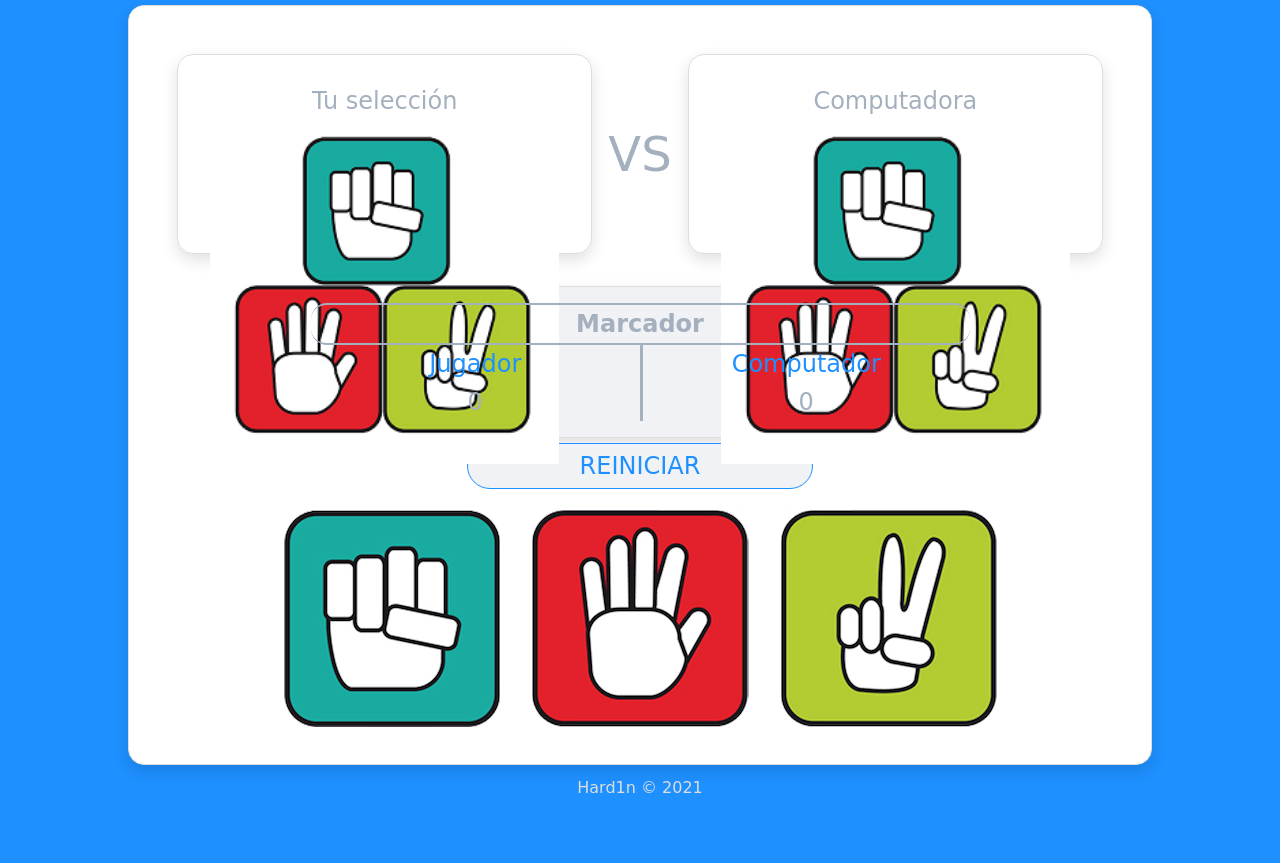
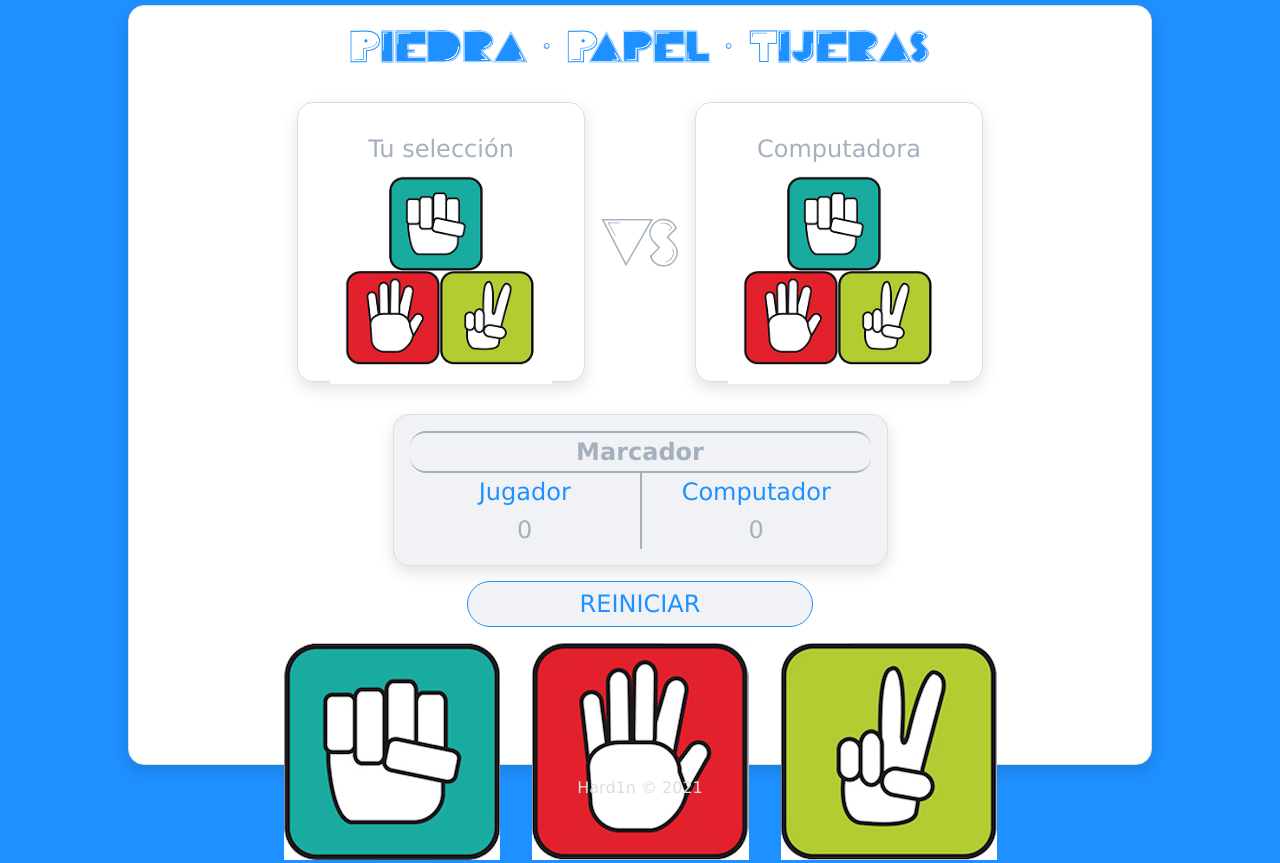
Before and after one commit to hard1n/Rock-Paper-Scissors, a plain HTML site: page index.html in a window 1280 px wide. Before the commit the page ends 805 px from the top, so only its background shows below. Drawn offline with Linux system fonts and the light colour scheme.

Commit message:
Added header, added media queries, added fonts, responsive mobile first

```diff
--- a/index.html
+++ b/index.html
@@ -9,6 +9,7 @@
 </head>
 <body>
     <main class="container">
+        <header><span class="header">Piedra - Papel - Tijeras</span></header>
         <section class="battlefield">
             <aside class="aside-player aside">
                 <figure>
--- a/style.css
+++ b/style.css
@@ -4,16 +4,34 @@
     box-sizing: border-box;
 }
 
+@font-face {
+    font-family: PacFont;
+    src: url(fonts/PacFont.ttf);
+}
+
 body {
-    background-color: #1e90ff;
-    font-family: cursive;
+    /* background-color: #1e90ff; */
+    font-family: Verdana, Geneva, Tahoma, sans-serif;
+    /* border: 1px solid rgb(221, 221, 221); */
+
 }
 
 .container {
-    border: 1px solid rgb(221, 221, 221);
-    box-shadow: rgb(0 0 0 / 12%) 0px 6px 16px;
+    width: 100%;
+    height: inherit;
     background-color: #ffffff;
-    width: 100%;
+    /* margin-top: 3rem; */
+    padding-top: 0 1rem 1rem;
+}
+
+header {
+    border-bottom: 1px solid #1e90ff;
+    border-radius: 0.5rem;
+    padding: 1rem;
+    font-family: PacFont;
+    color: #1e90ff;
+    text-align: center;
+    font-size: 1rem ;
 }
 
 section {
@@ -36,30 +54,32 @@ section {
     width: 45%;
     border: 1px solid rgb(221, 221, 221);
     box-shadow: rgb(0 0 0 / 12%) 0px 6px 16px;
-    border-radius: 0.5rem;
+    border-radius: 1rem;
     margin: 0 0.5rem;
     padding: 1rem;
     text-align: center;
+    display: grid;
+    justify-content: center;
 }
 
 aside img {
+    /* border: 1px solid red; */
     width: 100%;
 }
 
 .div-vs {
     align-self: center;
-}
-
-div > span {
-    font-size: 1rem;
+    font-size: 0.5rem;
+    font-family: PacFont;
     color: #a4b0be;
 }
 
 figcaption {
-    font-size: 1rem;
-    font-family: cursive;
+    /* border: 1px solid red; */
+    font-size: 15px;
     color: #a4b0be;
     margin: 0 auto;
+    padding: 0;
 }
 
 .player-selection, .pc-selection{
@@ -86,7 +106,6 @@ figcaption {
     /* border: 1px solid red; */
     display: block;
     text-align: center;
-    padding: 2rem;
     font-size: 1rem;
     padding: 5px;
     color: #1e90ff;
@@ -102,11 +121,16 @@ figcaption {
 }
 
 .separator {
-    border-left: 3px solid #a4b0be;
+    border-left: 2px solid #a4b0be;
 }
 
 #score-player, #score-pc {
     color: #a4b0be;
+}
+
+
+.selection-btn img{
+    width: 100%;
 }
 
 .selection-btn {
@@ -114,57 +138,69 @@ figcaption {
     margin: 0 1rem;
     border: none;
     background-color: transparent;
-    cursor: pointer;
     outline: none;
     display: inline-block;
-}
-
-.selection-btn > img{
-    width: 100%;
 }
 
 #restart-btn {
     width: 35%;
     border-radius: 5rem;
-    border: 1px solid #1e90ff;
-    background-color: #f1f2f6;
-    cursor: pointer;
+    border: 1px solid ;
+    background-color: #1e90ff;
     outline: none;
     display: flex;
     justify-content: center;
-    margin: 15px auto;
+    margin: 15px auto 0;
     padding: 0.5rem;
-    color: #1e90ff;
+    color: #f1f2f6;
+    font-family: inherit;
     font-size: 1rem;
-    font-family: cursive;
     text-align: center;
 }
 
+#restart-btn:active {
+    opacity: 80%;
+}
+
 .footer {
+    width: 100%;
     color: rgb(221, 221, 221);
+    border: 1px solid rgb(221, 221, 221);
+    border-radius: 0.5rem;
     text-align: center;
     padding: 0.5rem;
+    position: absolute;
+    bottom: 0;
 }
 
 @media (min-width: 768px){
+
+    body {
+        background-color: #1e90ff;
+        font-family: Verdana, Geneva, Tahoma, sans-serif;
+    }
+
     .container {
+        border-radius: 1rem;
         border: 1px solid rgb(221, 221, 221);
         border-radius: 1rem;
         box-shadow: rgb(0 0 0 / 12%) 0px 6px 16px;
-        background-color: #ffffff;
         width: 80%;
         height: 95vh;
         margin: 5px auto;
         padding: 1rem;
     }
 
+    header {
+        border: none;
+        font-size: 2rem;
+        padding: 0.5rem;
+    }
+
     .aside-player, .aside-pc {
-        border: 1px solid rgb(221, 221, 221);
-        box-shadow: rgb(0 0 0 / 12%) 0px 6px 16px;
-        border-radius: 1rem;
-        margin: 1rem;
-        padding: 2rem;
-        text-align: center;
+        height: 35vh;
+        margin: 0 1rem;
+        padding: 1rem;
     }
 
     section {
@@ -182,78 +218,25 @@ figcaption {
         background-color: #ecf0f1;
     } */
 
-    aside img {
-        width: 100%;
-    }
-
-    .div-vs {
-        align-self: center;
-    }
-
     div > span {
         font-size: 3rem;
-        color: #a4b0be;
     }
 
     figcaption {
         font-size: 1.5rem;
-        font-family: cursive;
-        color: #a4b0be;
-        margin: 0 1.5rem;
-    }
-
-    .player-selection, .pc-selection{
-        display: none;
-    }
-
-    .active {
-        display: block;
     }
 
     .score-chart {
         width: 70%;
-        background-color: #f1f2f6;
-        box-shadow: rgb(0 0 0 / 12%) 0px 6px 16px;
-        border: 1px solid rgb(221, 221, 221);
-        border-radius: 1rem;
-        margin: 0 auto;
-        display: grid;
-        grid-template-columns: repeat(2, 1fr);
-        text-align: center;
     }
 
     .score-chart span {
-        /* border: 1px solid red; */
-        display: block;
-        text-align: center;
-        padding: 2rem;
         font-size: 1.5rem;
-        padding: 5px;
-        color: #1e90ff;
-    }
-
-    #headline-chart {
-        grid-column: 1/4;
-        font-weight: bolder;
-        border-top: 2px solid #a4b0be;
-        border-bottom: 2px solid #a4b0be;
-        border-radius: 1rem;
-        color: #a4b0be;
-    }
-
-    .separator {
-        border-left: 3px solid #a4b0be;
-    }
-
-    #score-player, #score-pc {
-        color: #a4b0be;
     }
 
     .selection-btn {
-        height: 25vh;
+        height: 20vh;
         margin: 0 1rem;
-        border: none;
-        background-color: transparent;
         cursor: pointer;
         outline: none;
         display: inline-block;
@@ -261,11 +244,7 @@ figcaption {
 
     .selection-btn:hover{
         opacity: 80%;
-        height: 26vh;
-    }
-
-    .selection-btn > img{
-        width: 100%;
+        height: 23vh;
     }
 
     #restart-btn {
@@ -276,11 +255,7 @@ figcaption {
         outline: none;
         padding: 0.5rem;
         width: 35%;
-        display: flex;
-        justify-content: center;
-        margin: 5px auto;
         color: #1e90ff;
-        font-family: cursive;
         text-align: center;
         font-size: 1.5rem;
     }
@@ -296,8 +271,29 @@ figcaption {
     }
 
     .footer {
-        color: rgb(221, 221, 221);
-        text-align: center;
-        padding: 0.5rem;
+        border: none;
+        position: relative;
     }
 }
+
+@media (min-width: 992px) {
+    .aside-player, .aside-pc {
+        height: 35vh;
+        margin: 1rem;
+        padding: 2rem;
+    }
+
+    .score-chart {
+        width: 50%;
+    }
+
+    .selection-btn {
+        height: 15vh;
+        margin: 0 1rem;
+    }
+}
+@media (min-width: 1200px) {
+    .aside-player, .aside-pc {
+        width: 30%;
+    }
+}
```
Also changed, not shown: fonts/karma/read this first.html (added, +66 -0 lines), fonts/PacFont Good.ttf (added), fonts/PacFont.ttf (added), fonts/karma/ot/karma future.otf (added), fonts/karma/ot/karma suture.otf (added), fonts/karmaSuture (1).ttf (added), fonts/karmaSuture.ttf (added), 1 other file.
